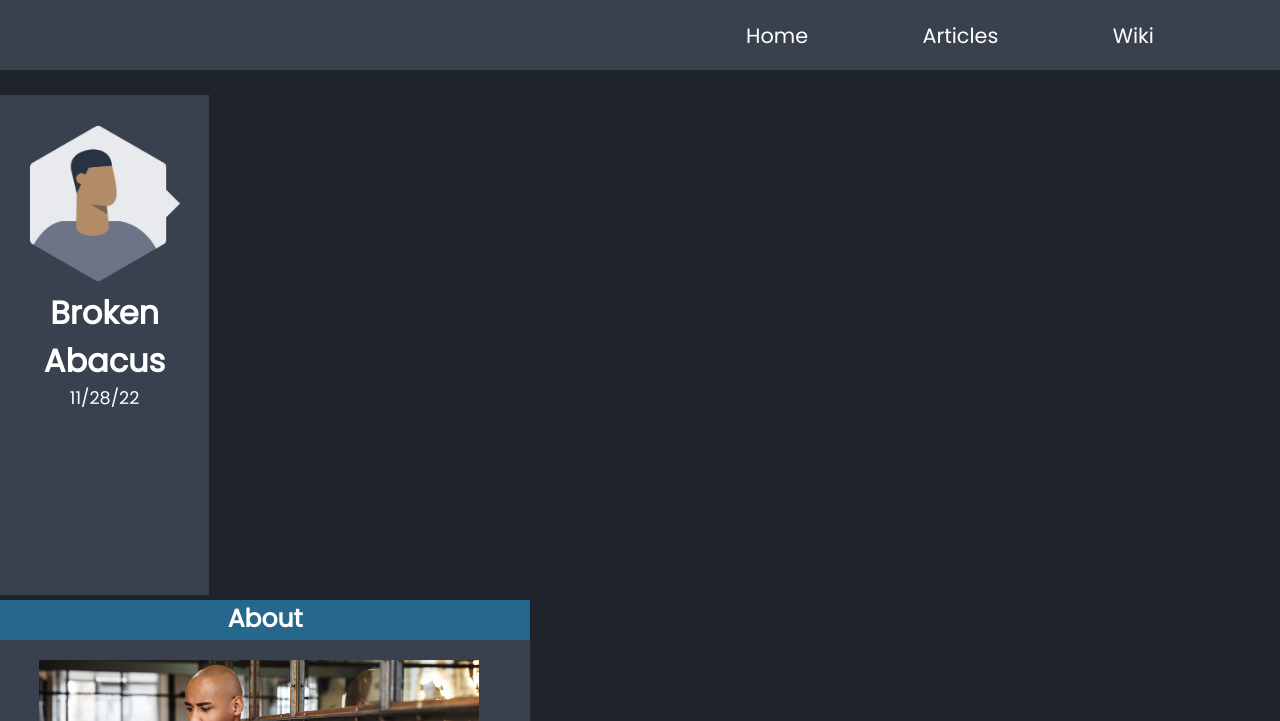
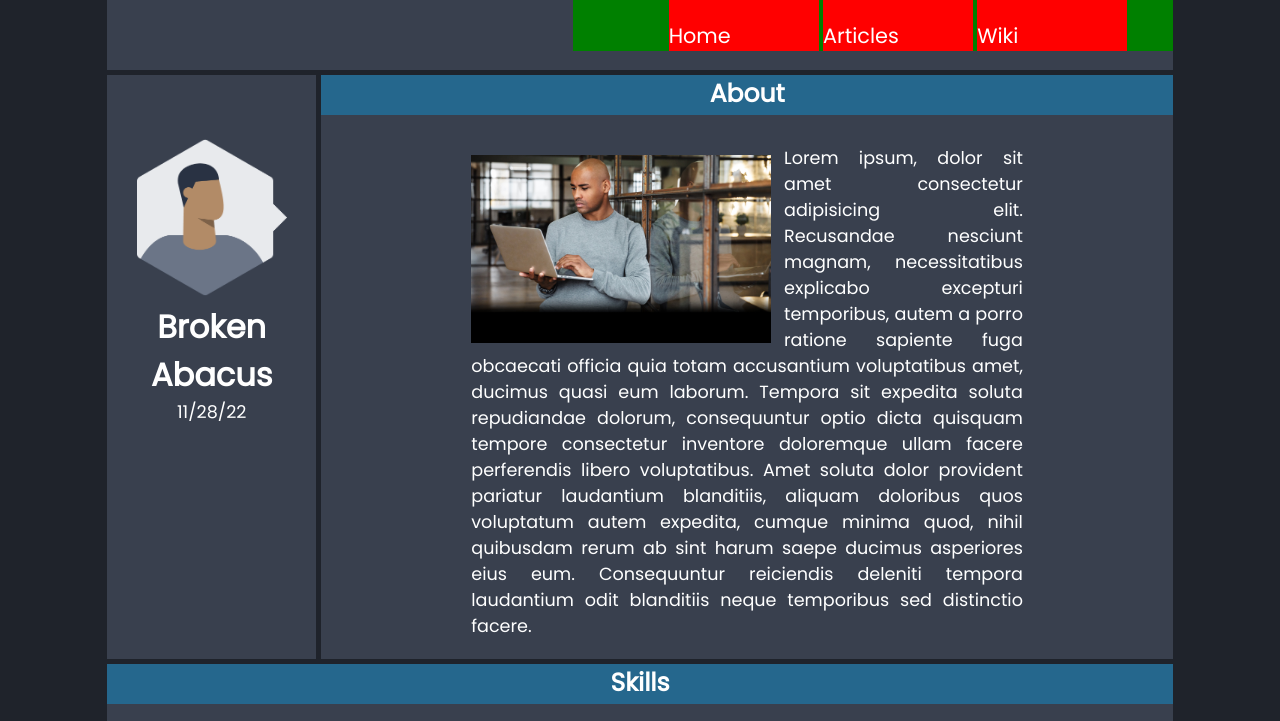
Before and after one commit to DvonnR/Portfolio, a plain HTML site: page index.html in a window 1280 px wide. Shown: the top 721 px of the page. Drawn offline with Linux system fonts and the light colour scheme.

Commit message:
fixed desktop view

```diff
--- a/index.html
+++ b/index.html
@@ -30,8 +30,10 @@
 
         <div class="about">
             <h1 class="head">About</h1>
-            <img src="/img/CSimg.jpg" alt="" srcset="" class="fix">
-            <p class="bio">Lorem ipsum, dolor sit amet consectetur adipisicing elit. Recusandae nesciunt magnam, necessitatibus explicabo excepturi temporibus, autem a porro ratione sapiente fuga obcaecati officia quia totam accusantium voluptatibus amet, ducimus quasi eum laborum. Tempora sit expedita soluta repudiandae dolorum, consequuntur optio dicta quisquam tempore consectetur inventore doloremque ullam facere perferendis libero voluptatibus. Amet soluta dolor provident pariatur laudantium blanditiis, aliquam doloribus quos voluptatum autem expedita, cumque minima quod, nihil quibusdam rerum ab sint harum saepe ducimus asperiores eius eum. Consequuntur reiciendis deleniti tempora laudantium odit blanditiis neque temporibus sed distinctio facere.</p>
+            <div class="holder">
+                <img src="/img/CSimg.jpg" alt="" srcset="" class="fix">
+                <p class="bio">Lorem ipsum, dolor sit amet consectetur adipisicing elit. Recusandae nesciunt magnam, necessitatibus explicabo excepturi temporibus, autem a porro ratione sapiente fuga obcaecati officia quia totam accusantium voluptatibus amet, ducimus quasi eum laborum. Tempora sit expedita soluta repudiandae dolorum, consequuntur optio dicta quisquam tempore consectetur inventore doloremque ullam facere perferendis libero voluptatibus. Amet soluta dolor provident pariatur laudantium blanditiis, aliquam doloribus quos voluptatum autem expedita, cumque minima quod, nihil quibusdam rerum ab sint harum saepe ducimus asperiores eius eum. Consequuntur reiciendis deleniti tempora laudantium odit blanditiis neque temporibus sed distinctio facere.</p>
+            </div>
         </div>
 
 
--- a/style.css
+++ b/style.css
@@ -87,12 +87,12 @@
     }
 
     .fix{
-        width:440px;
+        width:90vw;
         margin:20px 0 0 2.5px;
         padding-right:1vw;
     }
     .bio{
-        width:400px;
+        width:80vw;
         margin:20px auto 0 auto;
         text-align:center;
         padding-bottom:20px;
@@ -343,7 +343,7 @@
     .container{
         display:grid;
         grid-template-columns: repeat(12,1fr);
-        grid-template-rows: 90px auto auto;
+        grid-template-rows: auto auto auto auto auto;
         grid-gap:5px;
         margin:auto;
         justify-content: center;
@@ -361,7 +361,7 @@
 
     /*Menu Section*/
     .menu{
-        grid-column:1/-1;
+        grid-area:1/2/2/12;
         background-color:#39404e;
         height:70px;
     }
@@ -372,37 +372,42 @@
 
     .nav{
         float:right;
+
         margin:0 auto 0 auto;
-        padding:0 0 0 130px;
+        padding:0 0 0 50px;
         width:550px;
+        background-color:green;
 
     }
 
     .nav1{
         font-size:1.3em;
-        margin-right:10px;;
+        margin-right:0px;;
+        background-color:red;
+        display:inline-block;
+        width:150px;
     }
 
 
     /*Avatar section*/
     .avatar{
-        grid-column:1/3;
+        grid-area:2/2/2/4;
         color:white;
         background-color:#39404e;
         justify-content: center;
         text-align: center;
-        height:500px;
+        height:auto;
+
     }
     .ava{
         position:relative;
         width:150px;
-        margin:30px 0 0 0;
+        margin:5vw 0 0 0;
     }
 
     /*About section*/
     .about{
-        grid-column:1/6;
-        display: justify;
+        grid-area:2/4/2/12;
         background-color:#39404e;
         justify-content: center;
         text-align: center;
@@ -411,25 +416,32 @@
     }
     .head{
         background-color:rgb(37, 103, 141);
-
         height:40px;
     }
 
+    .holder{
+
+        width:auto;
+        margin:30px 50px 0 50px;
+
+    }
+
     .fix{
-        width:440px;
-        margin:20px auto 0 auto;
+        width:300px;
+        margin:10px 0 0 100px;
         padding-right:1vw;
+        float:left;
     }
     .bio{
-        width:500px;
-        margin:20px auto 0 auto;
-        text-align:center;
+        width:auto;
+        margin:20px 100px 0 100px;
+        text-align:justify;
         padding-bottom:20px;
     }
 
     /*Skill section*/
     .skill{
-        grid-column:1/-1;
+        grid-area:3/2/5/12;
         background-color:#39404e;
         text-align: center;
         color:white;
@@ -442,7 +454,7 @@
     .list{
        margin-top:20px;
        display:inline-grid;
-       grid-template-columns:auto auto;
+       grid-template-columns:auto auto auto;
        column-gap:100px;
         row-gap:50px;
 
@@ -460,7 +472,7 @@
 
     /*project section*/
     .project{
-        grid-column: 1/-1;
+        grid-area:5/2/6/12;
         text-align:center;
         background-color:#39404e;
         color:white;
@@ -472,7 +484,7 @@
     .top{
         margin:20px 0 0 0 ;
         display:inline-grid;
-        grid-template-columns: auto auto;;
+        grid-template-columns: auto auto auto;;
         column-gap:100px;
         row-gap:50px;
     }
@@ -490,10 +502,12 @@
 
     /*contact Info*/
     .contact{
-        grid-column: 1/-1;
+        grid-area:6/2/7/12;
         background-color:#39404e;
         text-align:center;
         color:white;
+        margin-bottom:30px;
+        padding-bottom:10px;
     }
     .foot{
         font-size: 1.1em;;
```
